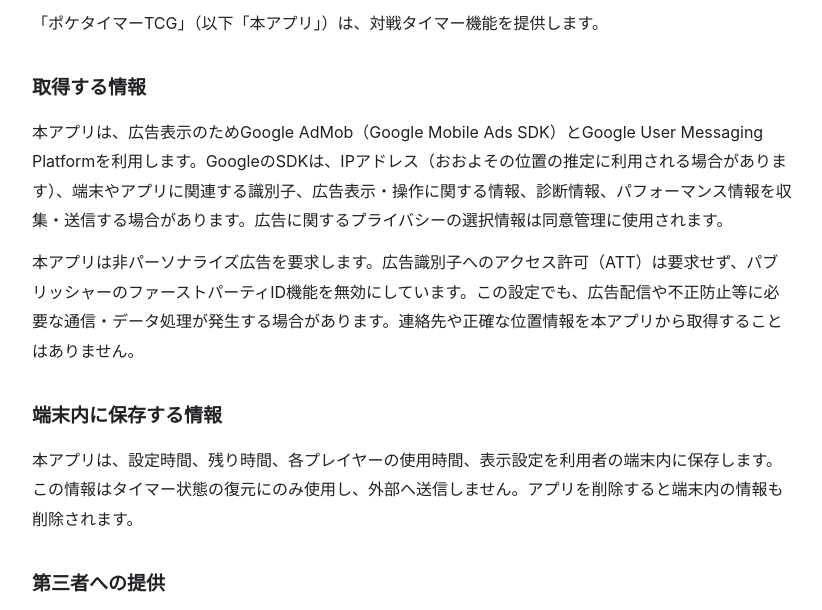
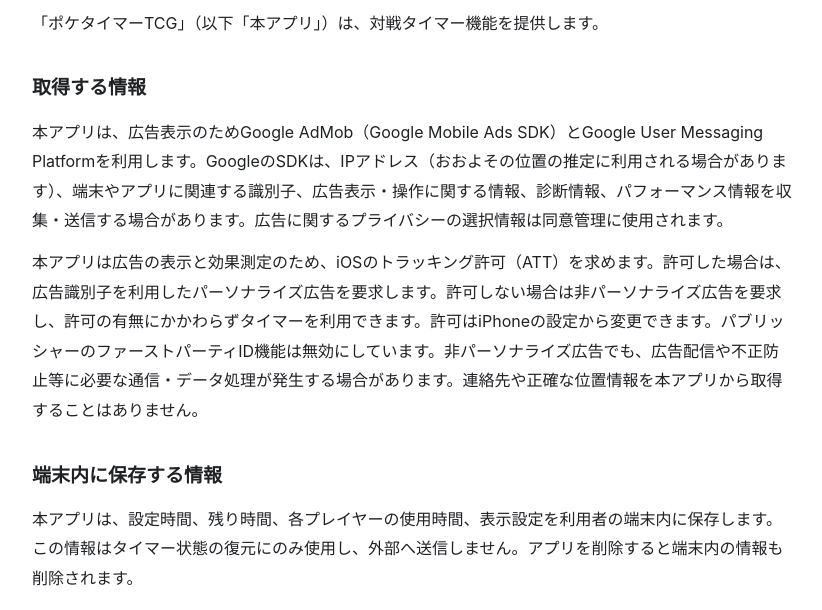
Before and after one commit to H-Sakuma-R1GHTB4CK/poketimer-tcg-privacy, a plain HTML site: page index.html in a window 1280 px wide. Shown: the part 159-769 px from the top of the page, without its empty margins (228-1050 px from the left). Drawn offline with Linux system fonts and the light colour scheme.

Commit message:
Update advertising privacy policy for optional ATT consent

```diff
--- a/index.html
+++ b/index.html
@@ -26,7 +26,7 @@
 
     <h2>取得する情報</h2>
     <p>本アプリは、広告表示のためGoogle AdMob（Google Mobile Ads SDK）とGoogle User Messaging Platformを利用します。GoogleのSDKは、IPアドレス（おおよその位置の推定に利用される場合があります）、端末やアプリに関連する識別子、広告表示・操作に関する情報、診断情報、パフォーマンス情報を収集・送信する場合があります。広告に関するプライバシーの選択情報は同意管理に使用されます。</p>
-    <p>本アプリは非パーソナライズ広告を要求します。広告識別子へのアクセス許可（ATT）は要求せず、パブリッシャーのファーストパーティID機能を無効にしています。この設定でも、広告配信や不正防止等に必要な通信・データ処理が発生する場合があります。連絡先や正確な位置情報を本アプリから取得することはありません。</p>
+    <p>本アプリは広告の表示と効果測定のため、iOSのトラッキング許可（ATT）を求めます。許可した場合は、広告識別子を利用したパーソナライズ広告を要求します。許可しない場合は非パーソナライズ広告を要求し、許可の有無にかかわらずタイマーを利用できます。許可はiPhoneの設定から変更できます。パブリッシャーのファーストパーティID機能は無効にしています。非パーソナライズ広告でも、広告配信や不正防止等に必要な通信・データ処理が発生する場合があります。連絡先や正確な位置情報を本アプリから取得することはありません。</p>
 
     <h2>端末内に保存する情報</h2>
     <p>本アプリは、設定時間、残り時間、各プレイヤーの使用時間、表示設定を利用者の端末内に保存します。この情報はタイマー状態の復元にのみ使用し、外部へ送信しません。アプリを削除すると端末内の情報も削除されます。</p>
```
